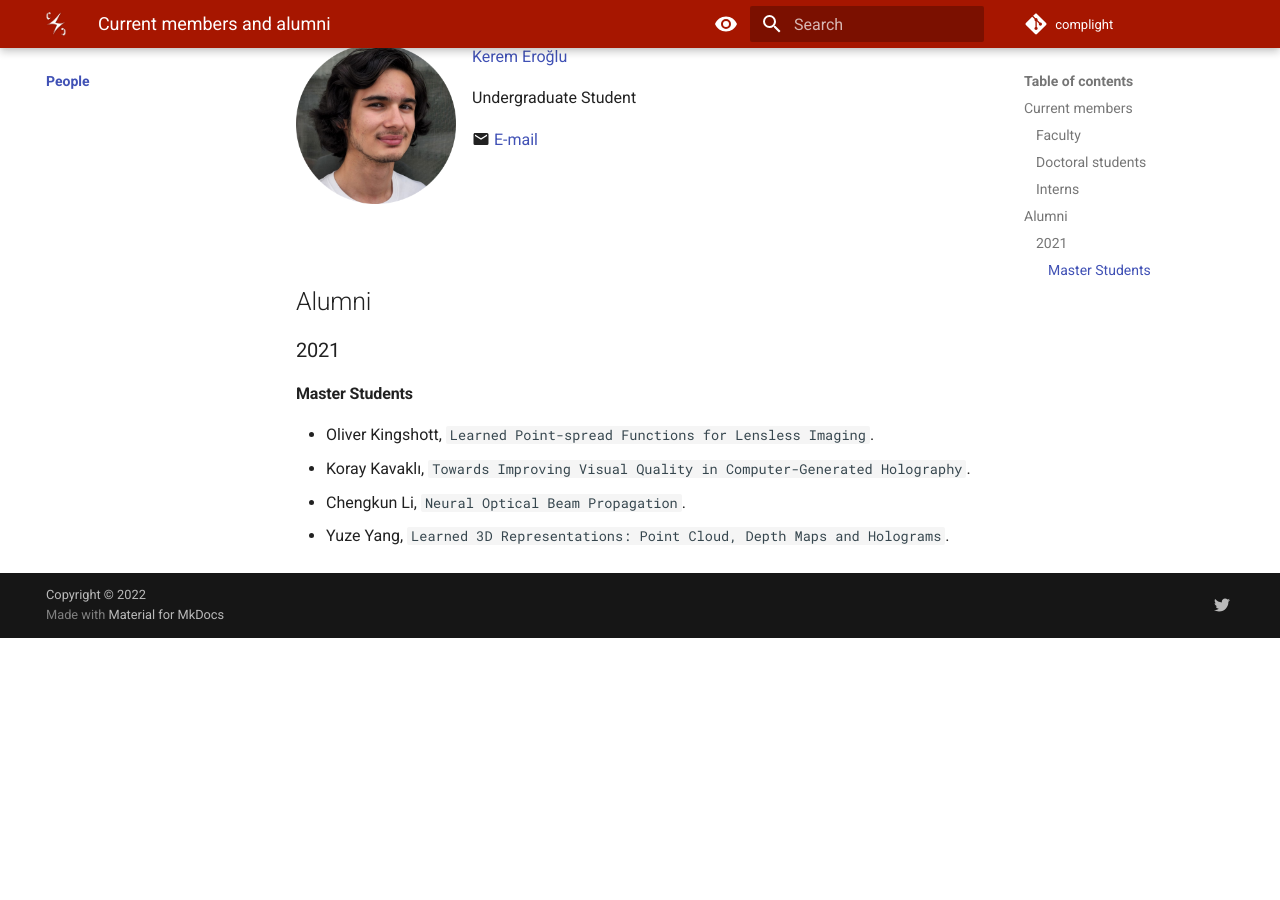
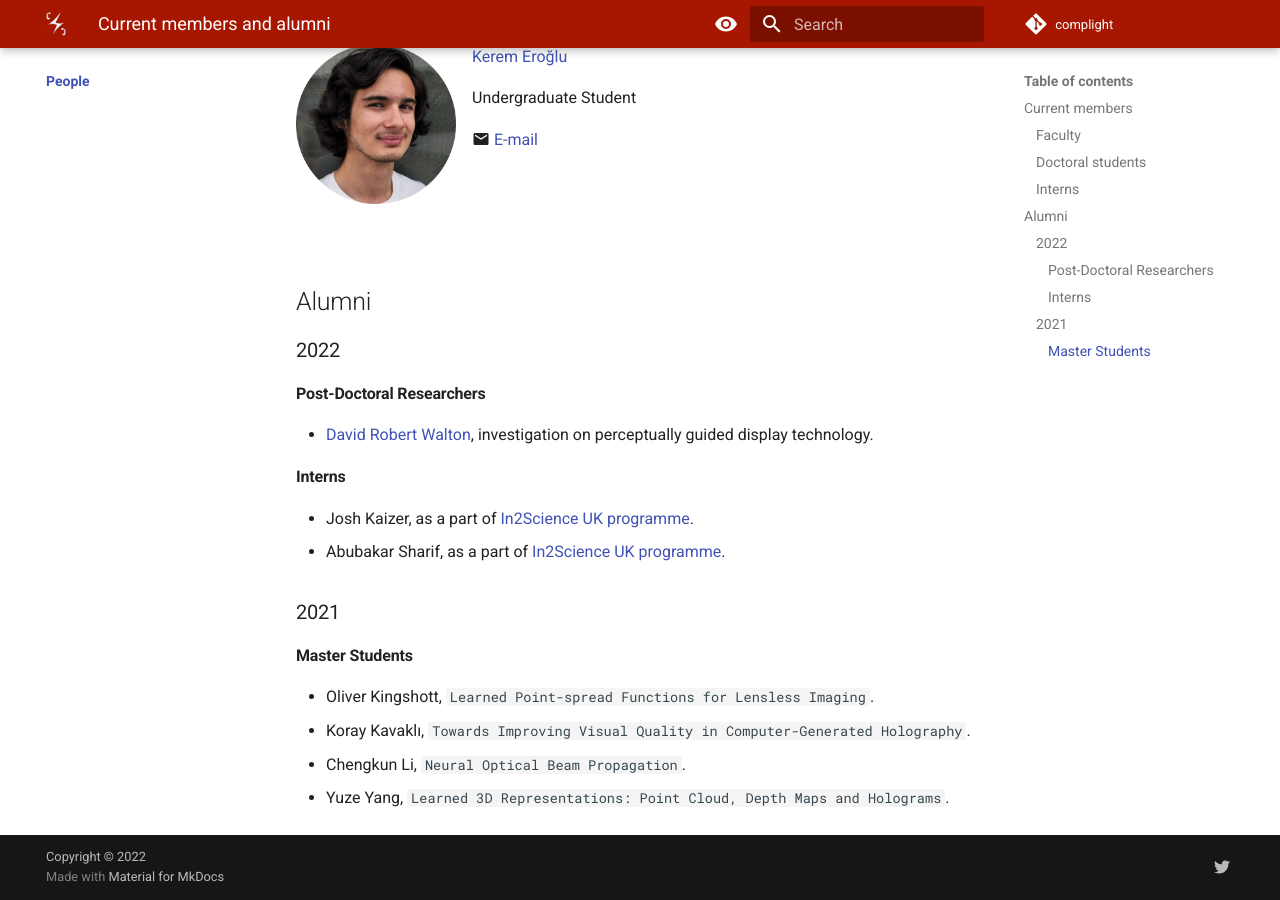
Before and after one commit to complight/complight.github.io, an MkDocs documentation site: the page built from docs/people/index.md, in a window 1280 px wide and 900 px high, scrolled down 2760 px. Built offline with MkDocs 1.6.1 and Material for MkDocs 9.7.7, drawn with Linux system fonts in a browser that asks for light colours; before the commit the page ends 3398 px from its top, so only the background shows below that.

Commit message:
Updating people's page.

```diff
--- a/docs/people/index.md
+++ b/docs/people/index.md
@@ -147,6 +147,17 @@ Undergraduate Student
 
 ## Alumni
 
+### 2022
+
+#### Post-Doctoral Researchers
+- [David Robert Walton](https://drwalton.github.io/), investigation on perceptually guided display technology.
+
+
+#### Interns
+- Josh Kaizer, as a part of [In2Science UK programme](https://in2scienceuk.org/).
+- Abubakar Sharif, as a part of [In2Science UK programme](https://in2scienceuk.org/).
+
+
 ### 2021
 
 #### Master Students
```
